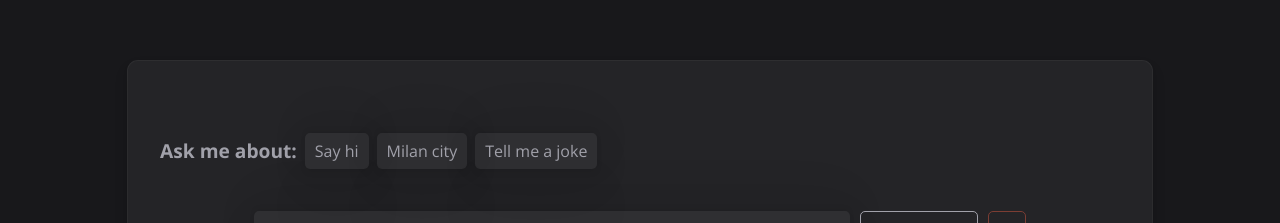
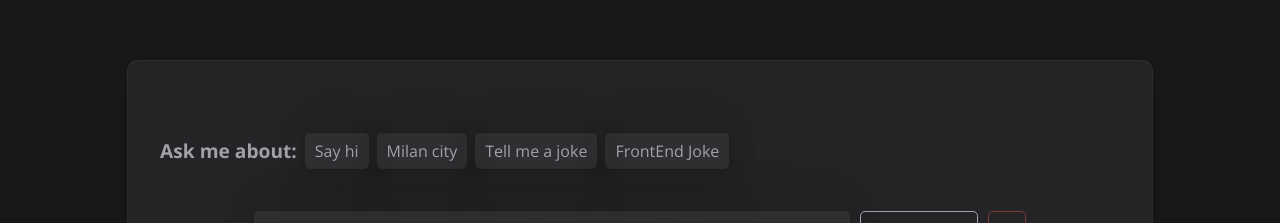
Before and after one commit to DamianDream/chat-ai-project-demo, a React (Create React App) app: page / in a window 1280 px wide. Shown: the part 211-434 px from the top of the page. Built offline with nearby package versions, Linux system fonts and the light colour scheme.

Commit message:
update chat v1.4

```diff
--- a/server.js
+++ b/server.js
@@ -9,7 +9,8 @@ const port = 3010;
 
 
 const configuration = new Configuration({
-    apiKey: "YOUR_API_KEY"
+    apiKey: "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"
+    // apiKey: "YOUR_API_KEY"
 })
 
 const openai = new OpenAIApi(configuration);
@@ -17,7 +18,7 @@ const openai = new OpenAIApi(configuration);
 app.use(bodyParser.json());
 app.use(cors());
 
-let isKeyValid = false
+let isKeyValid = true
 
 app.post('/',  async (req, res) => {
     const { message } = req.body;
--- a/src/App.js
+++ b/src/App.js
@@ -110,6 +110,21 @@ export default function App() {
             return
         }
 
+        if (data === "Joke about Frontend developer and ladder") {
+            setTimeout(() => {
+                setChatData(dataBefore => (
+                    [...dataBefore,
+                        {
+                            role: "System",
+                            content: "Why did the Junior Frontend developer bring a ladder to work? Because they wanted to reach the \"higher level\" of coding!"
+                        }
+                    ]
+                ))
+                setLoading(false)
+            }, 6000)
+            return
+        }
+
         await fetchAPI(data)
     }
 
--- a/src/Components/faqContent.js
+++ b/src/Components/faqContent.js
@@ -11,6 +11,10 @@ const faqContent = [
         title:"Tell me a joke",
         content: "Please tell me a joke about Junior Frontend developer"
     },
+    {
+        title:"FrontEnd Joke",
+        content: "Joke about Frontend developer and ladder"
+    },
 ]
 
 export default faqContent
```
